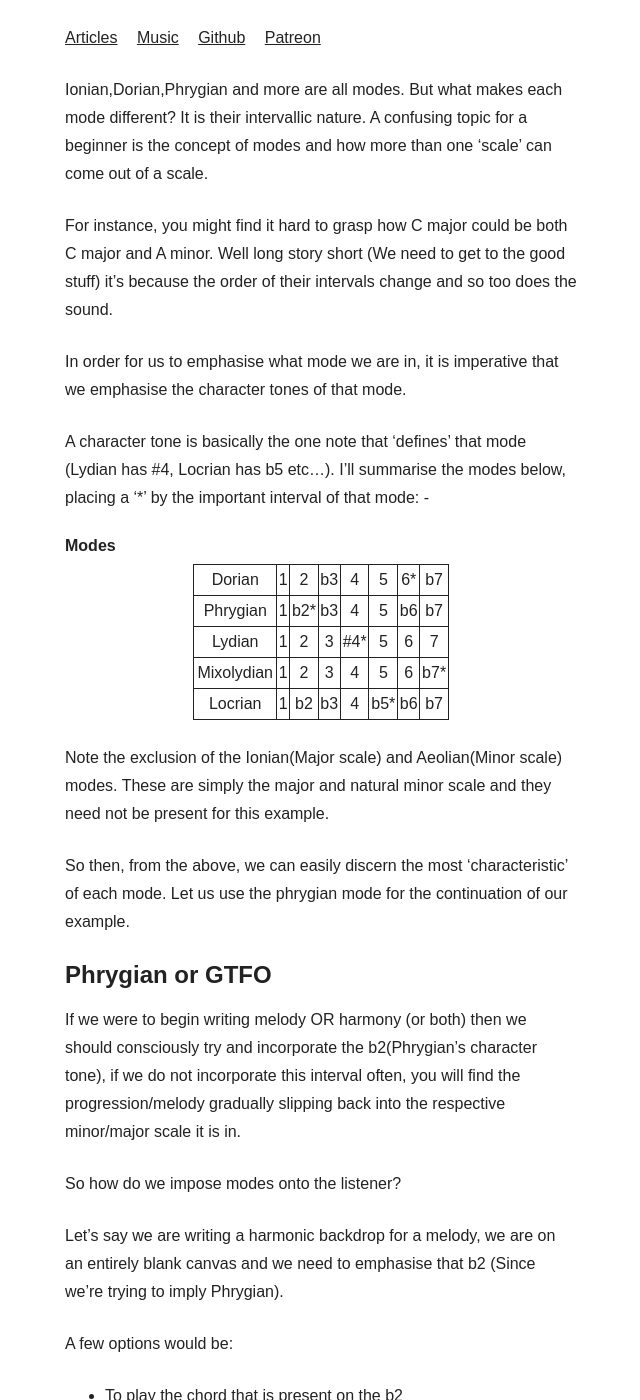
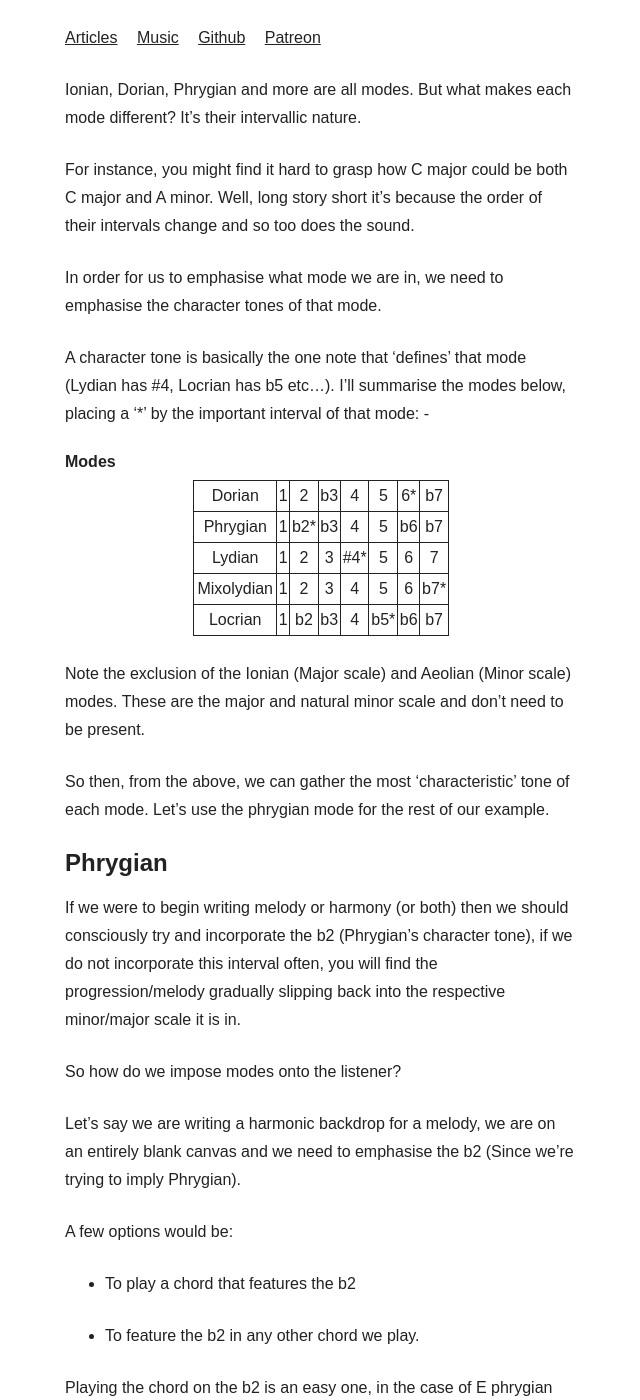
Before and after one commit to joereynolds/joereynolds.github.io, a Jekyll site: the page built from _posts/2016-01-01-modal-characteristics.md, in a window 1280 px wide and 1400 px high. Shown: the whole window, without its empty margins (319-959 px from the left). Built offline with Jekyll 4.4.1, drawn with Linux system fonts in a browser that asks for light colours; some web fonts are replaced; some of the changed text lies outside the part shown.

Commit message:
Format the modal article and make it less poncey

```diff
--- a/_posts/2016-01-01-modal-characteristics.md
+++ b/_posts/2016-01-01-modal-characteristics.md
@@ -1,15 +1,20 @@
 ---
 layout: default
-tags: music
 ---
 
-Ionian,Dorian,Phrygian and more are all modes. But what makes each mode different? It is their intervallic nature. A confusing topic for a beginner is the concept of modes and how more than one 'scale' can come out of a scale.
+Ionian, Dorian, Phrygian and more are all modes. But what makes each mode
+different? It's their intervallic nature.
 
-For instance, you might find it hard to grasp how C major could be both C major and A minor. Well long story short (We need to get to the good stuff) it's because the order of their intervals change and so too does the sound.
+For instance, you might find it hard to grasp how C major could be both C major
+and A minor. Well, long story short it's because the order of their intervals
+change and so too does the sound.
 
-In order for us to emphasise what mode we are in, it is imperative that we emphasise the character tones of that mode.
+In order for us to emphasise what mode we are in, we need to emphasise the
+character tones of that mode.
 
-A character tone is basically the one note that 'defines' that mode (Lydian has #4, Locrian has b5 etc...). I'll summarise the modes below, placing a '*' by the important interval of that mode: -
+A character tone is basically the one note that 'defines' that mode (Lydian has
+#4, Locrian has b5 etc...). I'll summarise the modes below, placing a '*' by the
+important interval of that mode: -
 
 #### Modes
 
@@ -20,33 +25,40 @@ Mixolydian  | 1 | 2   | 3  | 4   |  5  | 6  |  b7*
 Locrian     | 1 | b2  | b3 | 4   | b5* | b6 |  b7
 
 
-Note the exclusion of the Ionian(Major scale) and Aeolian(Minor scale) modes. These are simply the major and natural minor scale and they need not be present for this example.
+Note the exclusion of the Ionian (Major scale) and Aeolian (Minor scale) modes.
+These are the major and natural minor scale and don't need to be present.
 
-So then, from the above, we can easily discern the most 'characteristic' of each mode. Let us use the phrygian mode for the continuation of our example.
+So then, from the above, we can gather the most 'characteristic' tone of each
+mode. Let's use the phrygian mode for the rest of our example.
 
-## Phrygian or GTFO
+## Phrygian
 
-If we were to begin writing melody OR harmony (or both) then we should consciously try and incorporate the b2(Phrygian's character tone), if we do not incorporate this interval often, you will find the progression/melody gradually slipping back into the respective minor/major scale it is in.
+If we were to begin writing melody or harmony (or both) then we should
+consciously try and incorporate the b2 (Phrygian's character tone), if we do not
+incorporate this interval often, you will find the progression/melody gradually
+slipping back into the respective minor/major scale it is in.
 
 So how do we impose modes onto the listener?
 
-Let's say we are writing a harmonic backdrop for a melody, we are on an entirely blank canvas and we need to emphasise that b2 (Since we're trying to imply Phrygian).
+Let's say we are writing a harmonic backdrop for a melody, we are on an entirely
+blank canvas and we need to emphasise the b2 (Since we're trying to imply
+Phrygian).
 
 
 A few options would be:
 
-
-- To play the chord that is present on the b2
-
+- To play a chord that features the b2
 
 - To feature the b2 in any other chord we play.
 
+Playing the chord on the b2 is an easy one, in the case of E phrygian we would
+just play F major.
 
-Playing the chord on the b2 is an easy one, in the case of E phrygian we would just play F major.
+The second option, whilst more difficult to do straight away, provides us with
+much variation.
 
-The second option, whilst more difficult to do straight away, provides us with much variation.
-
-The name of a chord that features the character tone in the chord itself is known as a primary chord(The root chord is also a primary chord).
+The name of a chord that features the character tone in the chord itself is
+known as a primary chord(The root chord is also a primary chord).
 
 Therefore, in E Phrygian, the following are all primary chords:
 
@@ -68,7 +80,8 @@ Each of these chords contains the b2.
 
 Any chord that does not contain the b2 is known as a 'secondary' chord.
 
-Through process of elimination, we can see that the secondary chords of E phrygian are:
+Through process of elimination, we can see that the secondary chords of E
+phrygian are:
 
 - Gmajor
 
@@ -78,13 +91,8 @@ Through process of elimination, we can see that the secondary chords of E phrygi
 
 - Cmajor
 
+Whilst they do not possess the phrygian 'flavour' they can still be treated as
+passing chords and incorporated into a composition.
 
-Whilst they do not possess the phrygian 'flavour' they can still be treated as passing chords and incorporated into a composition.
-
-Melody wise, incorporating modal characteristics is not difficult at all. We just have to adhere to the mode we are in, we should be doing this anyway.
-
-# Conclusion
-
-Hopefully this article has proved insightful for those who wish to experiment modes and I also hope that you'll get a bit more mileage out of your modes from now on.
-
-Thanks for reading!
+Melody wise, incorporating modal characteristics isn't difficult. We
+just have to adhere to the mode we are in, we should be doing this anyway.
```
